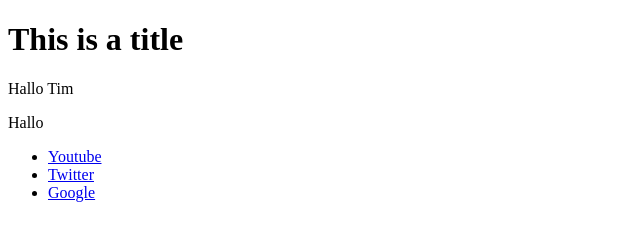
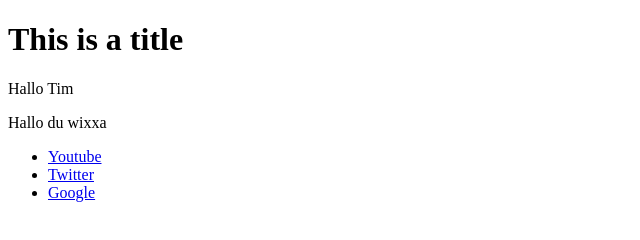
Before and after one commit to Sinmson/VueJs_Playground, a website: page index.html in a window 1280 px wide. Shown: the full height of the page, 0-640 px from the left. Drawn offline with nearby package versions, Linux system fonts and the light colour scheme.

Commit message:
Test
test

```diff
--- a/index.html
+++ b/index.html
@@ -9,7 +9,7 @@
       <h1 v-bind:title="message" v-on:click="greet()">{{title}}</h1>
       <p v-if="showHello"> Hallo Niklas </p>
       <p v-else>Hallo Tim</p>
-      <p>Hallo</p>
+      <p>Hallo    du wixxa</p>
       <ul>
         <li v-for="link in links"><a v-bind:href="link.url" target="_blank" >{{link.title}}</a></li>
       </ul>
```
